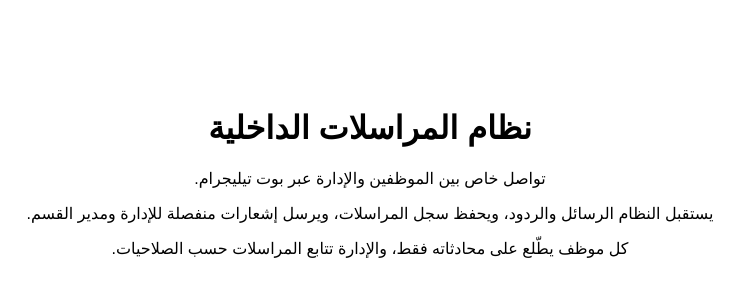
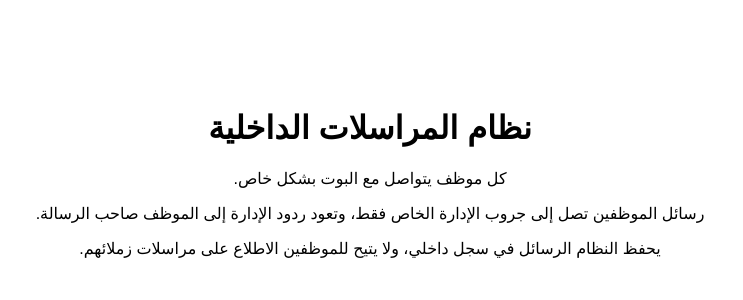
Before and after one commit to eg01021872552-bot/Eslam, a Next.js app: page / in a window 1280 px wide. Shown: the top 300 px of the page, without its empty margins (432-1175 px from the left). Built offline with nearby package versions, Linux system fonts and the light colour scheme.

Commit message:
Update messaging workflow description

```diff
--- a/src/app/page.tsx
+++ b/src/app/page.tsx
@@ -2,9 +2,9 @@ export default function Home() {
   return (
     <main style={{ maxWidth: 720, margin: "64px auto", padding: 24, textAlign: "center", direction: "rtl" }}>
       <h1>نظام المراسلات الداخلية</h1>
-      <p>تواصل خاص بين الموظفين والإدارة عبر بوت تيليجرام.</p>
-      <p>يستقبل النظام الرسائل والردود، ويحفظ سجل المراسلات، ويرسل إشعارات منفصلة للإدارة ومدير القسم.</p>
-      <p>كل موظف يطّلع على محادثاته فقط، والإدارة تتابع المراسلات حسب الصلاحيات.</p>
+      <p>كل موظف يتواصل مع البوت بشكل خاص.</p>
+      <p>رسائل الموظفين تصل إلى جروب الإدارة الخاص فقط، وتعود ردود الإدارة إلى الموظف صاحب الرسالة.</p>
+      <p>يحفظ النظام الرسائل في سجل داخلي، ولا يتيح للموظفين الاطلاع على مراسلات زملائهم.</p>
     </main>
   );
 }
```
